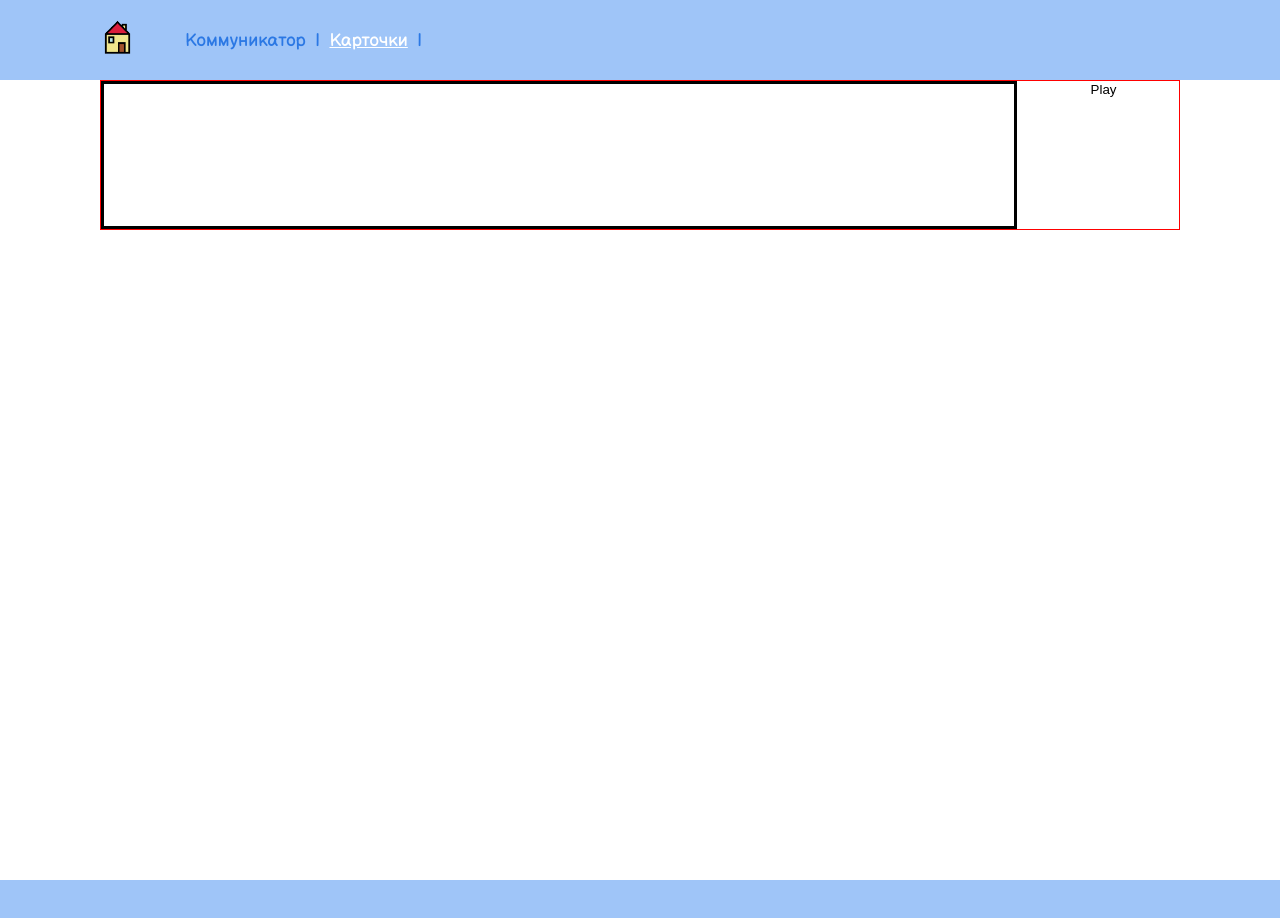
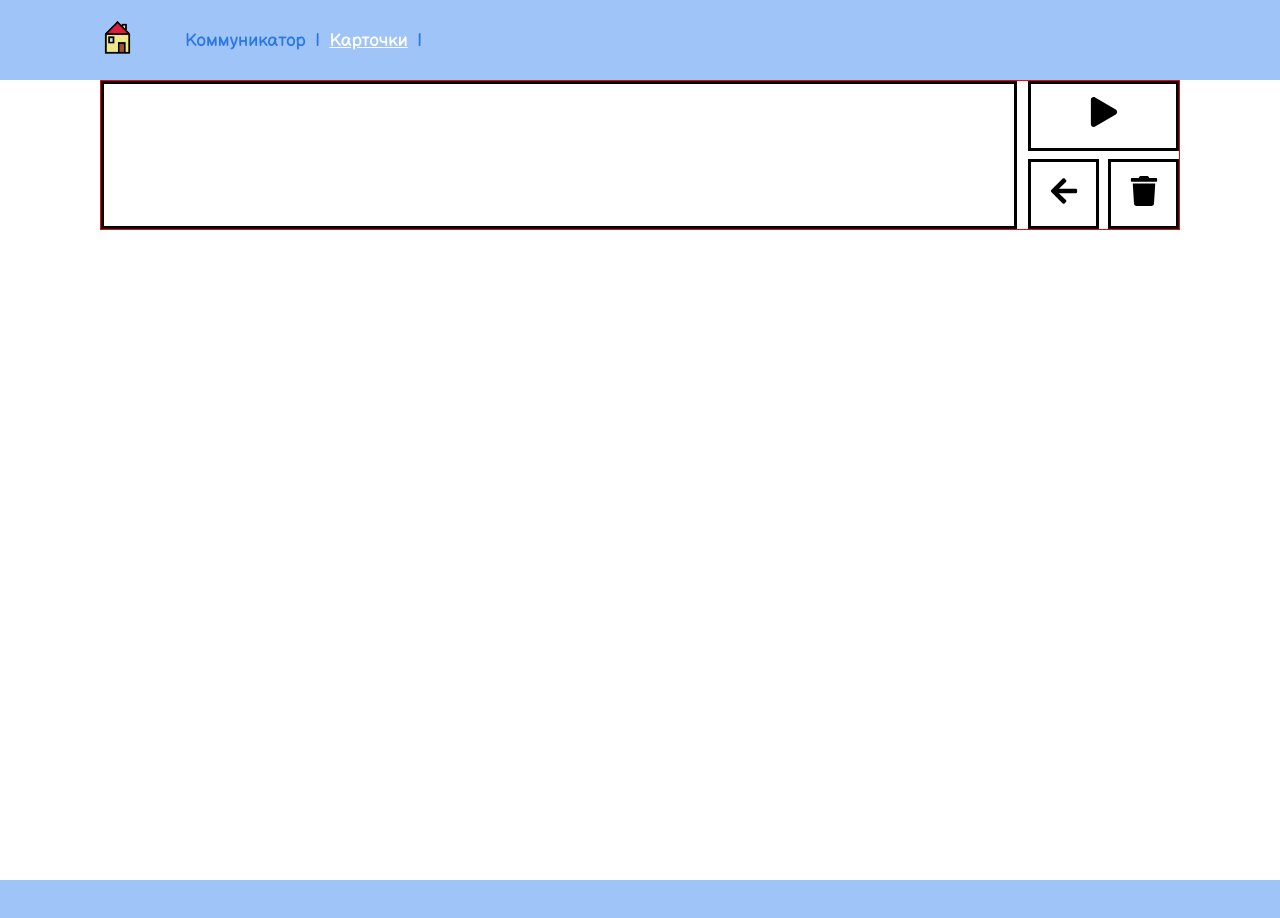
Before and after one commit to Defeatq/communicator, a React (Vite) app: page /communicator in a window 1280 px wide. Shown: the top 918 px of the page. Built offline with nearby package versions, Linux system fonts and the light colour scheme.

Commit message:
create communicator layout

```diff
--- a/src/pages/communicator/components/Communicator.jsx
+++ b/src/pages/communicator/components/Communicator.jsx
@@ -1,3 +1,5 @@
+import { FaPlay, FaTrash, FaArrowLeft } from 'react-icons/fa';
+
 function Communicator() {
   return (
     <section className="communicator">
@@ -7,9 +9,17 @@ function Communicator() {
 
           </div>
           <div className="communicator__control">
-            <button className="communicator__play">
-              Play
+            <button className="communicator__play-button">
+              <FaPlay />
             </button>
+            <div className="communicator__delete">
+              <button className="communicator__remove-button">
+                <FaArrowLeft />
+              </button>
+              <button className="communicator__clear-button">
+                <FaTrash />
+              </button>
+            </div>
           </div>
         </div>
       </div>
```
